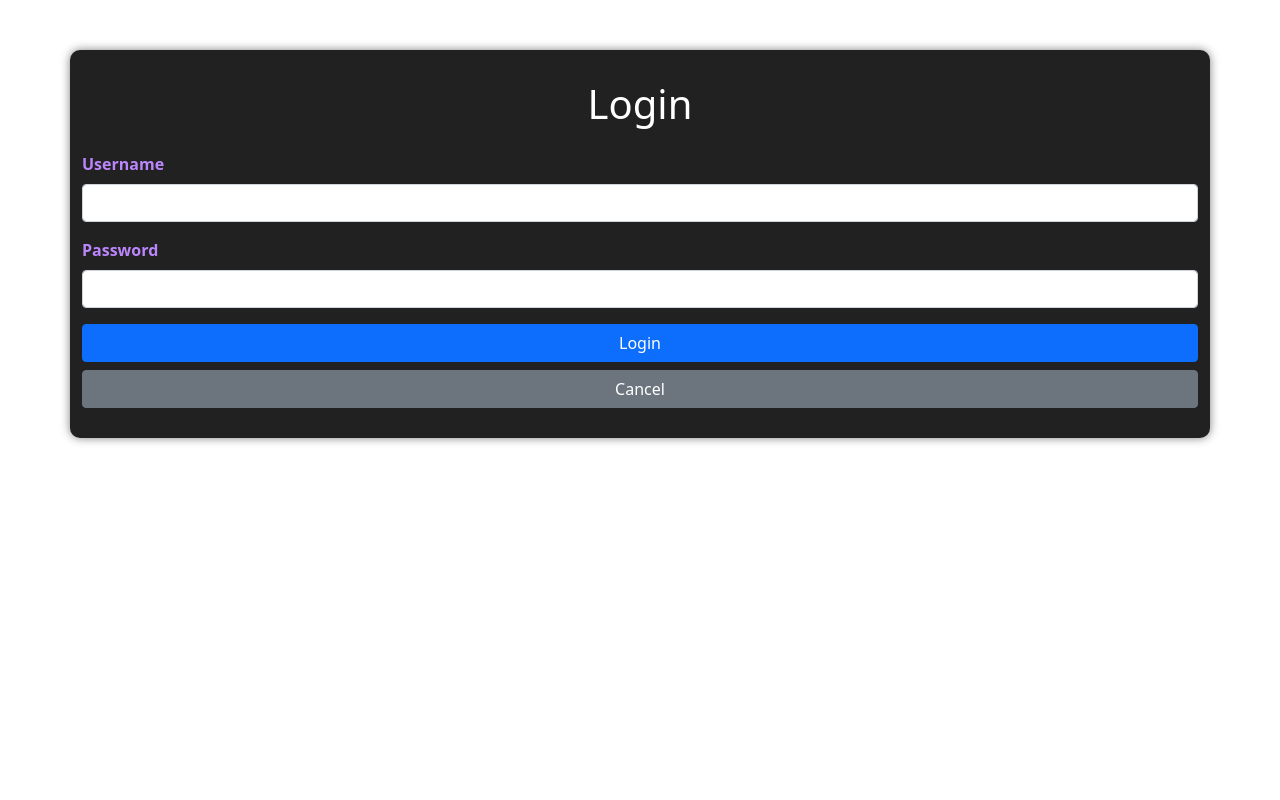
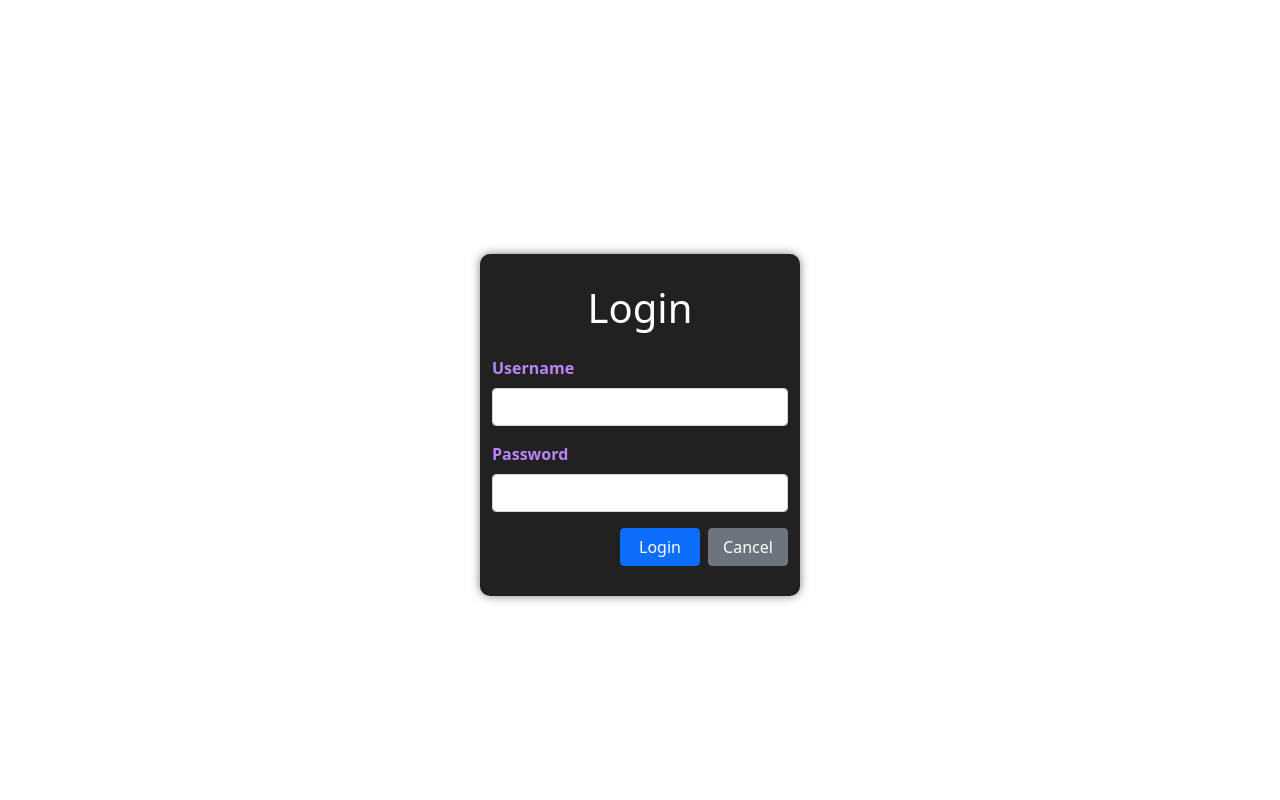
Before and after one commit to aljozy/influencer, a Flask app: page /login in a window 1280 px wide. Run offline with Flask 3, Linux system fonts and the light colour scheme.

Commit message:
fix css errors

```diff
--- a/app/static/css/dark-theme.css
+++ b/app/static/css/dark-theme.css
@@ -11,6 +11,26 @@ body {
   max-width: 600px;
   margin-top: 50px;
   box-shadow: 0 0 10px rgba(0, 0, 0, 0.5);
+}
+
+.login-container {
+  width: 25dvw !important;
+
+}
+
+.container-body {
+  height: 100dvh;
+  width: 100%;
+  box-sizing: border-box;
+  display: grid;
+  place-items: center;
+
+}
+
+.login-submit-btn {
+  grid-template-columns: 80px 80px;
+  justify-content: flex-end;
+
 }
 
 h1,
--- a/app/templates/base.html
+++ b/app/templates/base.html
@@ -14,7 +14,7 @@
     />
   </head>
   <body>
-    <nav class="navbar navbar-expand-lg navbar-dark bg-dark">
+    <nav class="navbar navbar-expand-lg navbar-dark bg-dark" style="padding: 5px 10px;">
       <a class="navbar-brand" href="{{ url_for('main.index') }}">My App</a>
       <button
         class="navbar-toggler"
--- a/app/templates/dashboard.html
+++ b/app/templates/dashboard.html
@@ -1,6 +1,6 @@
 {% extends "base.html" %} {% block title %}Dashboard{% endblock %} {% block
 content %}
-<h1 class="text-center mb-4">Dashboard</h1>
+<h1 class="text-center mb-4" style="margin-bottom: 10px !important;text-align: left !important;">Dashboard</h1>
 
 {% if current_user.role == 'sponsor' %}
 <h2 class="text-center">Your Campaigns</h2>
@@ -22,7 +22,7 @@ content %}
 >
 
 {% elif current_user.role == 'influencer' %}
-<h2 class="text-center">Ad Requests</h2>
+<h2 class="text-center" style="text-align: left !important;">Ad Requests</h2>
 <ul class="list-group mb-3">
   {% for ad_request in ad_requests %}
   <li class="list-group-item">
--- a/app/templates/login.html
+++ b/app/templates/login.html
@@ -14,7 +14,8 @@
     />
   </head>
   <body>
-    <div class="container">
+    <div class="container-body">
+    <div class="login-container container">
       <h1 class="text-center mb-4">Login</h1>
       <form method="POST" action="{{ url_for('main.login') }}">
         {{ form.hidden_tag() }}
@@ -38,7 +39,7 @@
           </div>
           {% endif %}
         </div>
-        <div class="d-grid gap-2">
+        <div class="d-grid gap-2 login-submit-btn">
           {{ form.submit(class="btn btn-primary btn-block") }}
           <a
             href="{{ url_for('main.index') }}"
@@ -48,6 +49,7 @@
         </div>
       </form>
     </div>
+  </div>
     <script src="https://cdn.jsdelivr.net/npm/bootstrap@5.1.3/dist/js/bootstrap.bundle.min.js"></script>
   </body>
 </html>
```
Also changed, not shown: requirements.txt (deleted, +0 -121 lines), 2 other files.
